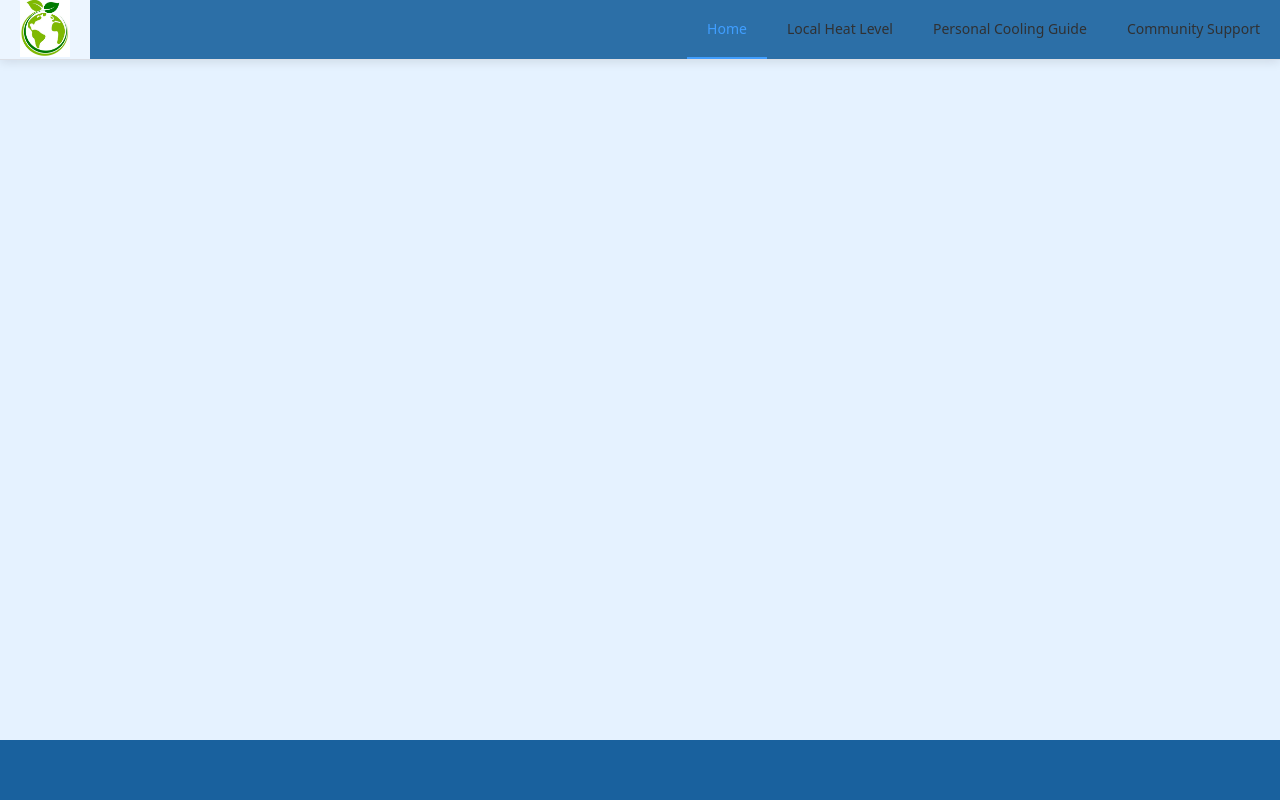
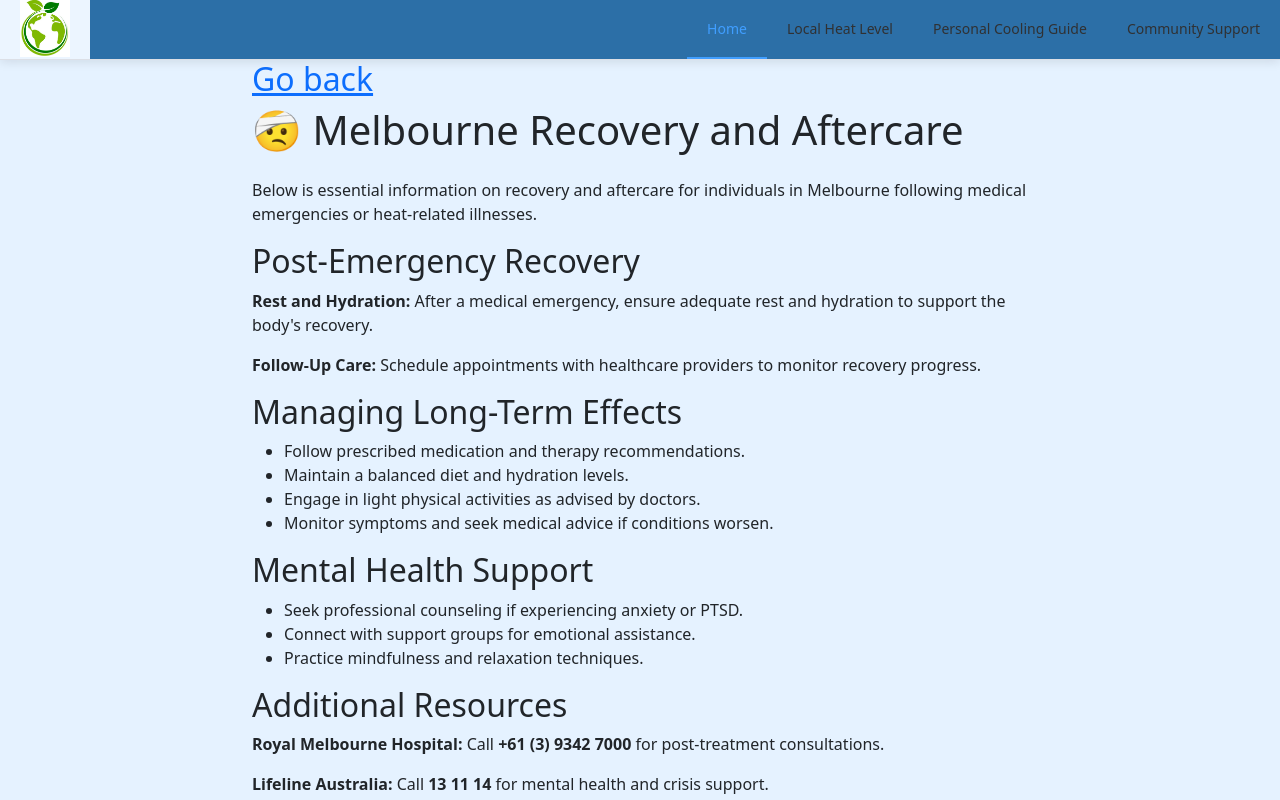
Before and after one commit to ZhangJianyu1918/Melbourne-Cooling-Solution, a Vue app in the folder Frontend/: page /community-support/recovery-and-aftercare in a window 1280 px wide. Shown: the top 800 px of the page. Built offline with nearby package versions, Linux system fonts and the light colour scheme.

Commit message:
link three sub page to community page

```diff
--- a/Frontend/src/pages/CommunitySupportPage.vue
+++ b/Frontend/src/pages/CommunitySupportPage.vue
@@ -25,19 +25,21 @@ const communities = [
     title: "🚑 Emergency Contacts",
     description: "This is the body text for this section description, " +
       "which stands here as a placeholder for later real ideas and contents",
-    to: "/emergency-contacts"
+    to: "/community-support/emergency-contacts"
   },
   {
     image: "uhi-first-aid.png",
     title: "⛑️ UHI First Aid",
     description: "This is the body text for this section description, " +
-      "which stands here as a placeholder for later real ideas and contents"
+      "which stands here as a placeholder for later real ideas and contents",
+    to: "/community-support/uhi-first-aid"
   },
   {
     image: "recovery-and-aftercare.png",
     title: "🤕 Recovery and Aftercare",
     description: "This is the body text for this section description, " +
-      "which stands here as a placeholder for later real ideas and contents"
+      "which stands here as a placeholder for later real ideas and contents",
+    to: "/community-support/recovery-and-aftercare"
   }
 ];
 </script>
--- a/Frontend/src/pages/RecoveryAndAftercarePage.vue
+++ b/Frontend/src/pages/RecoveryAndAftercarePage.vue
@@ -0,0 +1,51 @@
+<template>
+    <div class="container mx-auto p-6">
+        <h2><router-link to="/community-support">Go back</router-link></h2>
+        <h1 class="text-2xl font-bold text-red-600 flex items-center">
+            🤕 Melbourne Recovery and Aftercare
+        </h1>
+        <p class="mt-4 text-gray-700">
+            Below is essential information on recovery and aftercare for individuals in Melbourne following medical
+            emergencies or heat-related illnesses.
+        </p>
+
+        <h2 class="text-xl font-semibold mt-6">Post-Emergency Recovery</h2>
+        <p><strong>Rest and Hydration:</strong> After a medical emergency, ensure adequate rest and hydration to support
+            the body's recovery.</p>
+        <p><strong>Follow-Up Care:</strong> Schedule appointments with healthcare providers to monitor recovery
+            progress.</p>
+
+        <h2 class="text-xl font-semibold mt-6">Managing Long-Term Effects</h2>
+        <ul class="list-disc ml-6">
+            <li>Follow prescribed medication and therapy recommendations.</li>
+            <li>Maintain a balanced diet and hydration levels.</li>
+            <li>Engage in light physical activities as advised by doctors.</li>
+            <li>Monitor symptoms and seek medical advice if conditions worsen.</li>
+        </ul>
+
+        <h2 class="text-xl font-semibold mt-6">Mental Health Support</h2>
+        <ul class="list-disc ml-6">
+            <li>Seek professional counseling if experiencing anxiety or PTSD.</li>
+            <li>Connect with support groups for emotional assistance.</li>
+            <li>Practice mindfulness and relaxation techniques.</li>
+        </ul>
+
+        <h2 class="text-xl font-semibold mt-6">Additional Resources</h2>
+        <p><strong>Royal Melbourne Hospital:</strong> Call <strong>+61 (3) 9342 7000</strong> for post-treatment
+            consultations.</p>
+        <p><strong>Lifeline Australia:</strong> Call <strong>13 11 14</strong> for mental health and crisis support.</p>
+        <p><strong>VicEmergency Hotline:</strong> Call <strong>1800 226 226</strong> for general health recovery
+            guidance.</p>
+    </div>
+</template>
+
+<script setup>
+
+</script>
+
+<style scoped>
+.container {
+    max-width: 800px;
+    margin: auto;
+}
+</style>
--- a/Frontend/src/pages/UHIFristAidPage.vue
+++ b/Frontend/src/pages/UHIFristAidPage.vue
@@ -1,5 +1,6 @@
 <template>
     <div class="container mx-auto p-6">
+        <h2><router-link to="/community-support">Go back</router-link></h2>
         <h1 class="text-2xl font-bold text-red-600 flex items-center">
             🏥 Melbourne UHI First Aid
         </h1>
--- a/Frontend/src/router/index.js
+++ b/Frontend/src/router/index.js
@@ -4,6 +4,8 @@ import PersonalCoolingGuide from "@/pages/PersonalCoolingGuide.vue";
 import LocalHeatLevel from "@/pages/LocalHeatLevel.vue";
 import CommunitySupportPage from "@/pages/CommunitySupportPage.vue";
 import EmergencyContactsPage from "@/pages/EmergencyContactsPage.vue";
+import UHIFristAidPage from "@/pages/UHIFristAidPage.vue";
+import RecoveryAndAftercarePage from "@/pages/RecoveryAndAftercarePage.vue";
 
 const routes = [
   {
@@ -25,12 +27,22 @@ const routes = [
   {
     path: "/community-support",
     name: "CommunitySupport",
-    component: CommunitySupportPage
+    component: CommunitySupportPage,
   },
   {
-    path: "/emergency-contacts",
+    path: "/community-support/emergency-contacts",
     name: "EmergencyContacts",
     component: EmergencyContactsPage
+  },
+  {
+    path: "/community-support/uhi-first-aid",
+    name: "UHIFirstAid",
+    component: UHIFristAidPage
+  },
+  {
+    path: "/community-support/recovery-and-aftercare",
+    name: "RecoveryAndAftercare",
+    component: RecoveryAndAftercarePage
   },
 ];
 
```
